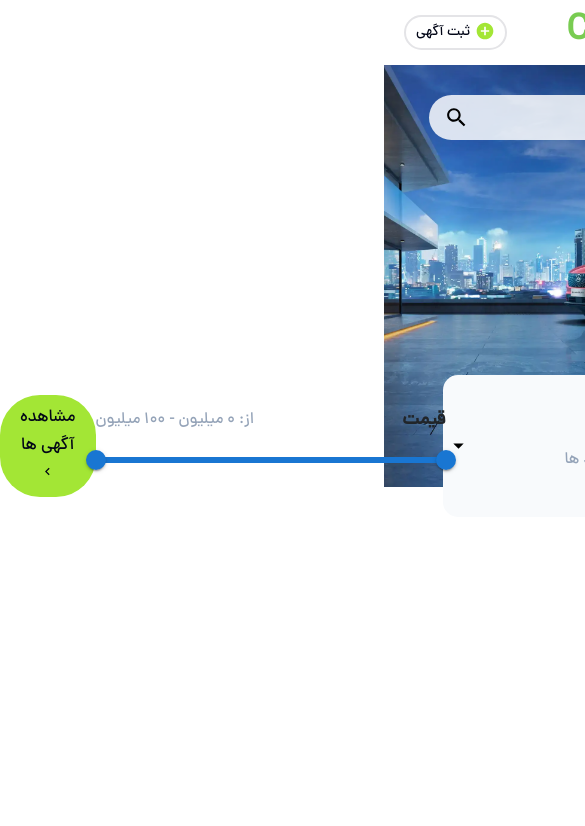
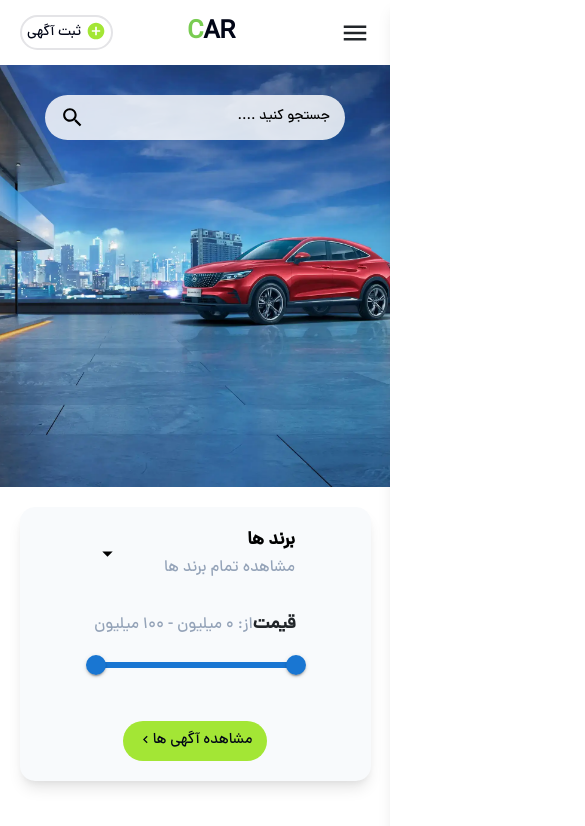
Before and after one commit to parsa-vesali/Car, a React (Create React App) app: page / in a window 390 px wide. Shown: the top 826 px of the page, 585 px wide, since content can reach past the window. Built offline with nearby package versions, Linux system fonts and the light colour scheme.

Commit message:
filterBox respinsive created

```diff
--- a/src/Components/FilterBox/Filterbox.css
+++ b/src/Components/FilterBox/Filterbox.css
@@ -62,13 +62,12 @@
     flex-direction: column;
 }
 
-.modal__item {
+.modal__items {
     width: 100%;
     display: flex;
     align-items: center;
     justify-content: space-between;
     padding: 1rem 0;
-    border-bottom: 1px solid var(--text-color);
 }
 
 .modal__item-right {
--- a/src/Styles/Responsive.css
+++ b/src/Styles/Responsive.css
@@ -10,6 +10,12 @@
     .nav__menu-item {
         margin: 0 .5rem;
         font-size: 1.5rem;
+    }
+    .filterBox__rang-input {
+        width: 25rem;
+    }
+    .filterBox__brand {
+        width: 20rem;
     }
 }
 @media screen and (max-width : 992px) {
@@ -27,6 +33,18 @@
         padding: 0.5rem .5rem;
         font-size: 1.4rem;
     }
+    .filterBox{
+        bottom: auto;
+        margin-top: 2rem;
+    }
+    .filterBox__container {
+        flex-direction: column;
+        gap: 3rem 0;
+        box-shadow: var(--box-shadow-m);
+    }
+    .nav__menu-item {
+        margin: 0 .2rem !important;
+    }
 }
 @media screen and (max-width : 768px) {
     .nav {
@@ -36,7 +54,7 @@
         display: flex;
     }
     .nav__add-post {
-        padding: .5rem 1rem;
+        padding:   .5rem;
         font-size: 1.4rem;
     }
     .nav__add-post-icon {
@@ -48,6 +66,12 @@
     }
     .swiper-container {
         height: 50vh;
+    }
+    .nav__logo {
+        font-size: 2.5rem !important;
+    }
+    .filterBox__container{
+        width: 90%;
     }
 }
 @media screen and (max-width : 576px) {
@@ -65,4 +89,14 @@
         width: 30rem;
         font-size: 1.4rem;
     }
+    .filterBox__rang-input {
+        width: 20rem;
+    }
+    .filterBox__container{
+        width: 90%;
+    }
+    .app__btn {
+        padding: .8rem 1.5rem !important;
+        font-size: 1.5rem !important;
+    }
 }
```
Also changed, not shown: src/Components/FilterBox/Filterbox.jsx (+5 -5 lines).
